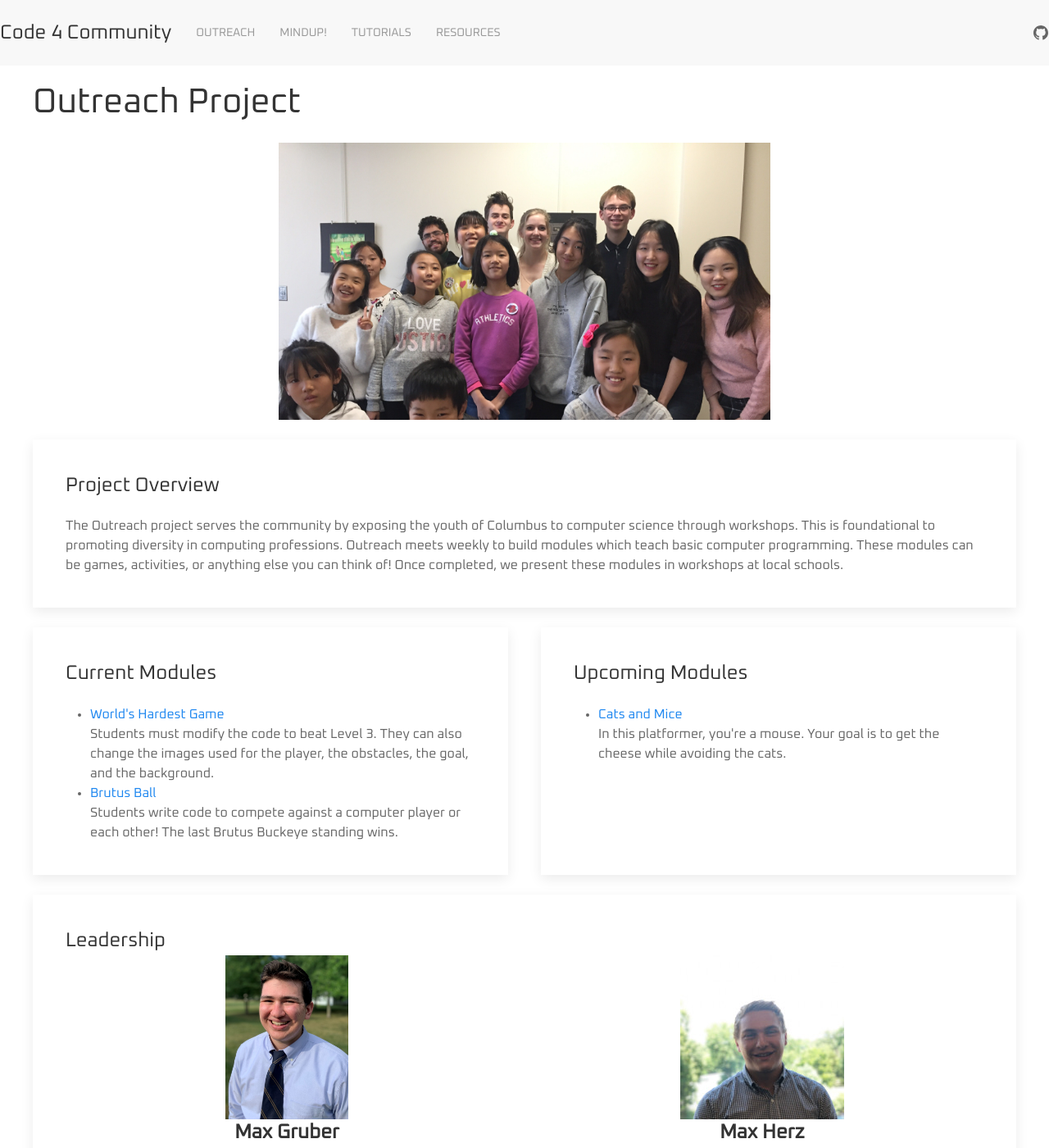
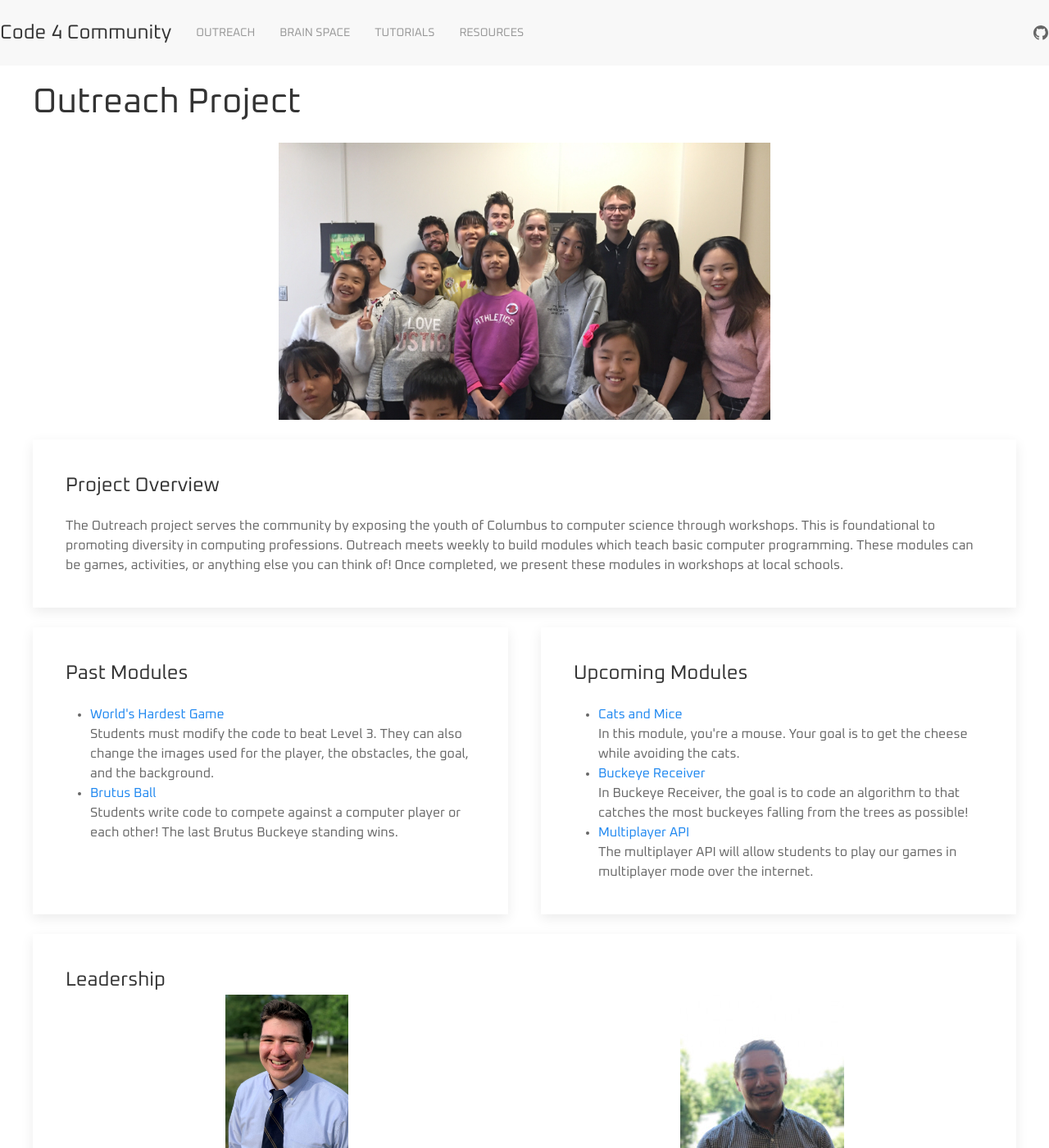
Before and after one commit to Code4Community/Code4Community.github.io, a Jekyll site: the page built from outreach.html, in a window 1280 px wide and 1400 px high. Shown: the whole window at 82% size. Built offline with Jekyll 4.4.1, drawn with Linux system fonts in a browser that asks for light colours; nearby versions of some CDN libraries.

Commit message:
Updated MindUp! name to Brain Space, added advisors, added new modules for outreach, added new logo.

```diff
--- a/_layouts/page.html
+++ b/_layouts/page.html
@@ -29,7 +29,7 @@
             <a class="uk-navbar-item uk-logo" href="/">{{ site.title }}</a>
             <ul id="desktop-navigation-links" class="uk-navbar-nav">
                 <li><a href="/outreach">Outreach</a></li>
-                <li><a href="/mind-up">MindUp!</a></li>
+                <li><a href="/brain-space">Brain Space</a></li>
                 <li><a href="/tutorials">Tutorials</a></li>
                 <li><a href="/resources">Resources</a></li>
             </ul>
--- a/mind-up.html
+++ b/brain-space.html
@@ -1,7 +1,7 @@
 ---
 layout: page
 title: Mental Health Web App
-permalink: /mind-up
+permalink: /brain-space
 ---
 
 <style>
@@ -49,6 +49,6 @@ permalink: /mind-up
         </div>
     </div>
 
-    {% include leaders.html content=site.data.mindup_leaders %}
+    {% include leaders.html content=site.data.brainspace_leaders %}
 
 </div>
--- a/outreach.html
+++ b/outreach.html
@@ -73,7 +73,7 @@ permalink: /outreach
 <div class="uk-child-width-1-2@m uk-grid-match" uk-grid>
     <div>
         <div class="uk-card uk-card-default uk-card-body">
-            <h2 class="uk-card-title">Current Modules</h2>
+            <h2 class="uk-card-title">Past Modules</h2>
             <ul>
                 <li>
                     <a target="_blank" href="https://repl.it/@adambricelis/C4CWHG">World's Hardest Game</a>
@@ -95,7 +95,17 @@ permalink: /outreach
             <ul>
                 <li>
                     <a target="_blank" href="https://github.com/Code4Community/cats-and-mice">Cats and Mice</a>
-                    <div>In this platformer, you're a mouse. Your goal is to get the cheese while avoiding the cats.
+                    <div>In this module, you're a mouse. Your goal is to get the cheese while avoiding the cats.
+                    </div>
+                </li>
+                <li>
+                    <a target="_blank" href="https://github.com/Code4Community/buckeye-catcher">Buckeye Receiver</a>
+                    <div>In Buckeye Receiver, the goal is to code an algorithm to that catches the most buckeyes falling from the trees as possible!
+                    </div>
+                </li>
+                <li>
+                    <a target="_blank" href="https://github.com/Code4Community/MultiplayerPrototype">Multiplayer API</a>
+                    <div>The multiplayer API will allow students to play our games in multiplayer mode over the internet.
                     </div>
                 </li>
             </ul>
```
Also changed, not shown: resources.html (+4 -6 lines), _data/brainspace_leaders.json (renamed from _data/mindup_leaders.json).
